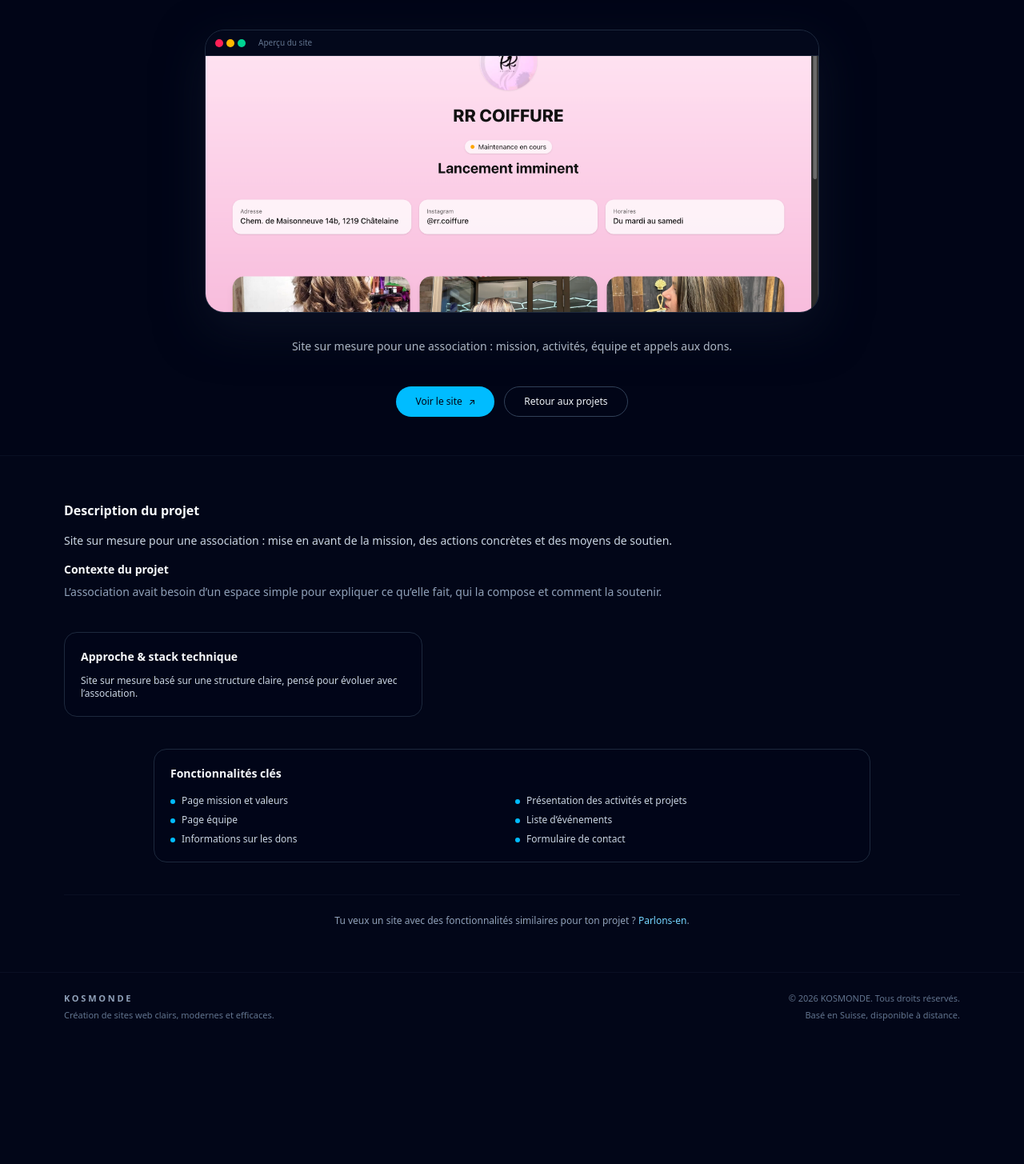
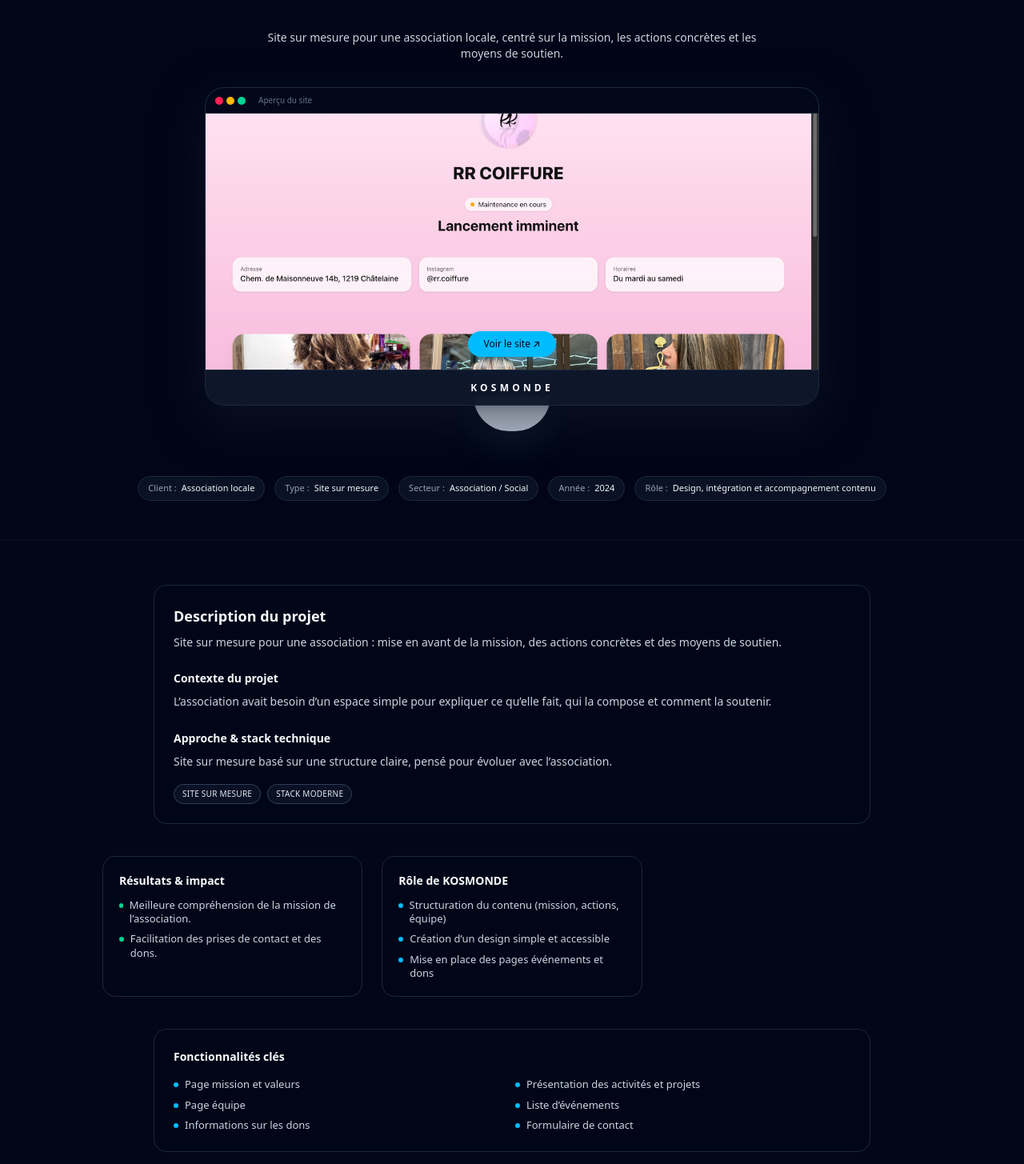
Before and after one commit to KOSMONDE/KOSMONDE, a Next.js app: page /projets/association-locale in a window 1280 px wide. Shown: the part 255-1710 px from the top of the page at 80% size. Before the commit the page ends 1620 px from the top, so only its background shows below. Built offline with nearby package versions, Linux system fonts and the light colour scheme.

Commit message:
Mise à jour page projet

```diff
--- a/app/projets/[slug]/page.tsx
+++ b/app/projets/[slug]/page.tsx
@@ -11,7 +11,6 @@ type Props = {
 };
 
 export default async function ProjectPage({ params }: Props) {
-  // Next 16 : params est une Promise
   const { slug } = await params;
   const cleanSlug = slug.trim();
 
@@ -63,13 +62,31 @@ export default async function ProjectPage({ params }: Props) {
       ? "bg-amber-400"
       : "bg-sky-400";
 
+  const quickInfoItems = [
+    { label: "Client", value: (project as any).client },
+    { label: "Type", value: project.type },
+    { label: "Secteur", value: (project as any).sector },
+    { label: "Année", value: (project as any).year },
+    { label: "Rôle", value: (project as any).role },
+  ].filter((item) => item.value);
+
+  const hasQuickInfo = quickInfoItems.length > 0;
+  const hasResults = (project as any).results?.length;
+  const hasKosmondeRoles = (project as any).kosmondeRoles?.length;
+  const hasTestimonial = Boolean((project as any).testimonial);
+
+  const currentIndex = projects.findIndex((p) => p.slug === cleanSlug);
+  const prevProject = currentIndex > 0 ? projects[currentIndex - 1] : null;
+  const nextProject =
+    currentIndex < projects.length - 1 ? projects[currentIndex + 1] : null;
+
   return (
     <main className="bg-slate-950 text-slate-50 min-h-screen pb-16 flex flex-col">
       <Header />
 
-      {/* HERO CENTRÉ */}
+      {/* HERO */}
       <section className="border-b border-slate-900/60 bg-slate-950/95">
-        <div className="container-kosmonde py-12 space-y-8 text-center max-w-3xl mx-auto">
+        <div className="container-kosmonde py-10 sm:py-12 space-y-8 text-center max-w-4xl mx-auto">
           {/* Fil d’Ariane */}
           <div className="flex justify-center gap-2 text-[11px] text-slate-400">
             <Link href="/" className="hover:text-slate-100">
@@ -80,34 +97,43 @@ export default async function ProjectPage({ params }: Props) {
               Projets
             </Link>
             <span>/</span>
-            <span className="text-slate-300">{project.title}</span>
+            <span className="text-slate-300 line-clamp-1">{project.title}</span>
           </div>
 
-          {/* TYPE + STATUT */}
+          {/* Type + statut */}
           <div className="flex justify-center items-center gap-3">
             <span className="text-[11px] uppercase tracking-[0.18em] text-slate-400">
               {project.type}
             </span>
-
             <span className="inline-flex items-center gap-2 rounded-full border border-slate-800 bg-slate-900/80 px-3 py-1 text-[11px] font-medium text-slate-200">
-              <span
-                className={`h-2.5 w-2.5 rounded-full ${statusDotClass}`}
-              />
+              <span className={`h-2.5 w-2.5 rounded-full ${statusDotClass}`} />
               {statusLabel}
             </span>
           </div>
 
-          {/* TITRE */}
-          <h1 className="text-3xl font-semibold tracking-tight sm:text-4xl text-slate-50">
+          {/* Titre */}
+          <h1 className="text-2xl sm:text-3xl md:text-4xl font-semibold tracking-tight text-slate-50">
             {project.title}
           </h1>
 
-          {/* IMAGE */}
-          <div className="relative mx-auto max-w-3xl">
+          {/* Résumé hero */}
+          {(project as any).heroSummary || project.shortDesc ? (
+            <p className="max-w-2xl mx-auto text-xs sm:text-sm text-slate-300 px-4">
+              {(project as any).heroSummary || project.shortDesc}
+            </p>
+          ) : null}
+
+          {/* Bloc iMac en CSS : écran + menton + pied */}
+          <div className="relative mx-auto max-w-3xl w-full group mt-4 sm:mt-6">
+            {/* Écran + menton */}
+            <div className="relative w-full">
+              {/* Glow derrière l'écran */}
               {/* eslint-disable-next-line tailwindcss/no-custom-classname */}
               <div className="pointer-events-none absolute inset-0 -z-10 rounded-3xl bg-[radial-gradient(circle_at_top,_rgba(56,189,248,0.25),_transparent_55%)] opacity-70" />
+
               <div className="relative overflow-hidden rounded-3xl border border-slate-800 bg-slate-900/80 shadow-[0_20px_60px_rgba(15,23,42,0.7)]">
-              <div className="flex h-8 items-center gap-1 border-b border-slate-800/80 bg-slate-950/80 px-3">
+                {/* Barre du haut */}
+                <div className="flex h-8 items-center gap-1 border-b border-slate-800 bg-slate-950/90 px-3 rounded-t-3xl">
                   <span className="h-2.5 w-2.5 rounded-full bg-rose-500" />
                   <span className="h-2.5 w-2.5 rounded-full bg-amber-400" />
                   <span className="h-2.5 w-2.5 rounded-full bg-emerald-400" />
@@ -116,35 +142,198 @@ export default async function ProjectPage({ params }: Props) {
                   </span>
                 </div>
 
-              <div className="relative h-64 w-full sm:h-72 lg:h-80">
+                {/* Image + bouton */}
+                <div className="relative h-56 sm:h-72 lg:h-80">
                   <Image
                     src={project.img}
                     alt={project.title}
                     fill
+                    sizes="(min-width: 1024px) 768px, 100vw"
                     className="object-cover object-center"
                   />
+
+                  {project.link && (
+                    <div className="absolute inset-x-0 bottom-0 flex justify-center pb-4">
+                      <Link
+                        href={project.link}
+                        target="_blank"
+                        rel="noreferrer"
+                        className="inline-flex items-center gap-2 rounded-full bg-sky-400 px-5 py-2 text-[11px] sm:text-xs font-medium text-slate-950 shadow-lg shadow-sky-500/25 hover:bg-sky-300"
+                      >
+                        Voir le site ↗
+                      </Link>
+                    </div>
+                  )}
+                </div>
+
+                {/* Menton iMac : même couleur que le cadre + KOSMONDE en blanc */}
+                <div className="h-9 sm:h-10 md:h-11 flex items-center justify-center border-t border-slate-800 bg-slate-900/90">
+                  <span className="text-[9px] sm:text-[10px] md:text-xs font-semibold tracking-[0.35em] text-slate-50 uppercase">
+                    KOSMONDE
+                  </span>
                 </div>
               </div>
             </div>
 
-          {/* DESCRIPTION SOUS L’IMAGE */}
-          <p className="max-w-2xl mx-auto text-sm text-slate-300 px-4">
-            {project.shortDesc}
+            {/* Pied iMac clair, centré */}
+            <div className="-mt-2 sm:-mt-3 flex flex-col items-center pointer-events-none select-none">
+              <div className="h-9 sm:h-10 md:h-11 w-16 sm:w-20 md:w-24 bg-gradient-to-b from-slate-300 via-slate-200 to-slate-300 rounded-b-[999px] shadow-[0_20px_40px_rgba(15,23,42,0.9)]" />
+            </div>
+          </div>
+
+          {/* Infos rapides */}
+          {hasQuickInfo && (
+            <div className="flex flex-wrap justify-center gap-2 sm:gap-3 px-4 pt-6">
+              {quickInfoItems.map((item) => (
+                <div
+                  key={item.label}
+                  className="rounded-full border border-slate-800 bg-slate-900/70 px-3 py-1.5 text-[10px] sm:text-[11px] flex items-center gap-1.5"
+                >
+                  <span className="text-slate-400">{item.label} :</span>
+                  <span className="font-medium text-slate-100 truncate max-w-[140px] sm:max-w-none">
+                    {item.value as string}
+                  </span>
+                </div>
+              ))}
+            </div>
+          )}
+        </div>
+      </section>
+
+      {/* CONTENU PRINCIPAL */}
+      <section className="container-kosmonde py-10 lg:py-14 space-y-10">
+        {/* Description + Contexte + Stack */}
+        <div className="max-w-4xl mx-auto rounded-2xl border border-slate-800 bg-slate-950/80 p-5 sm:p-6 space-y-6">
+          <div>
+            <h2 className="text-base sm:text-lg font-semibold text-slate-50">
+              Description du projet
+            </h2>
+            <p className="mt-2 text-sm text-slate-300 leading-relaxed">
+              {project.desc}
+            </p>
+          </div>
+
+          {project.context && (
+            <div>
+              <h3 className="text-sm font-semibold text-slate-50">
+                Contexte du projet
+              </h3>
+              <p className="mt-2 text-sm text-slate-300 leading-relaxed">
+                {project.context}
+              </p>
+            </div>
+          )}
+
+          <div>
+            <h3 className="text-sm font-semibold text-slate-50">
+              Approche & stack technique
+            </h3>
+            <p className="mt-2 text-sm text-slate-300 leading-relaxed">
+              {project.techStack}
             </p>
 
-          {/* CTA CENTRÉ */}
-          <div className="flex flex-wrap justify-center gap-3 pt-2">
-            {project.link && (
-              <Link
-                href={project.link}
-                target="_blank"
-                rel="noreferrer"
-                className="inline-flex items-center gap-2 justify-center rounded-full bg-sky-400 px-6 py-2.5 text-xs font-medium text-slate-950 hover:bg-sky-300"
+            {(project as any).techBadges && (
+              <div className="mt-4 flex flex-wrap gap-2">
+                {(project as any).techBadges.map((badge: string) => (
+                  <span
+                    key={badge}
+                    className="rounded-full border border-slate-700 bg-slate-900/70 px-2.5 py-1 text-[10px] uppercase tracking-wide text-slate-200"
                   >
-                <span>Voir le site</span>
-                <span className="text-[11px]">↗</span>
+                    {badge}
+                  </span>
+                ))}
+              </div>
+            )}
+          </div>
+        </div>
+
+        {/* Résultats / Témoignage / Rôle */}
+        {(hasResults || hasTestimonial || hasKosmondeRoles) && (
+          <div className="grid gap-6 lg:grid-cols-3 max-w-5xl mx-auto">
+            {hasResults && (
+              <div className="rounded-2xl border border-slate-800 bg-slate-950/80 p-5">
+                <h3 className="text-sm font-semibold text-slate-50">
+                  Résultats & impact
+                </h3>
+                <ul className="mt-3 space-y-2 text-xs sm:text-[13px] text-slate-300">
+                  {(project as any).results.map((result: string) => (
+                    <li key={result} className="flex gap-2">
+                      <span className="mt-1.5 h-1.5 w-1.5 rounded-full bg-emerald-400" />
+                      <span>{result}</span>
+                    </li>
+                  ))}
+                </ul>
+              </div>
+            )}
+
+            {hasTestimonial && (
+              <div className="rounded-2xl border border-slate-800 bg-slate-950/80 p-5">
+                <h3 className="text-sm font-semibold text-slate-50">
+                  Témoignage client
+                </h3>
+                <p className="mt-3 text-xs sm:text-[13px] text-slate-200 italic">
+                  “{(project as any).testimonial}”
+                </p>
+                {((project as any).testimonialName ||
+                  (project as any).testimonialRole) && (
+                  <p className="mt-3 text-[11px] text-slate-400">
+                    {(project as any).testimonialName && (
+                      <span className="font-medium text-slate-200">
+                        {(project as any).testimonialName}
+                      </span>
+                    )}
+                    {(project as any).testimonialRole && (
+                      <span> • {(project as any).testimonialRole}</span>
+                    )}
+                  </p>
+                )}
+              </div>
+            )}
+
+            {hasKosmondeRoles && (
+              <div className="rounded-2xl border border-slate-800 bg-slate-950/80 p-5">
+                <h3 className="text-sm font-semibold text-slate-50">
+                  Rôle de KOSMONDE
+                </h3>
+                <ul className="mt-3 space-y-2 text-xs sm:text-[13px] text-slate-300">
+                  {(project as any).kosmondeRoles.map((item: string) => (
+                    <li key={item} className="flex gap-2">
+                      <span className="mt-1.5 h-1.5 w-1.5 rounded-full bg-sky-400" />
+                      <span>{item}</span>
+                    </li>
+                  ))}
+                </ul>
+              </div>
+            )}
+          </div>
+        )}
+
+        {/* Fonctionnalités clés */}
+        {project.features.length > 0 && (
+          <div className="max-w-4xl mx-auto rounded-2xl border border-slate-800 bg-slate-950/80 p-5 sm:p-6">
+            <h3 className="text-sm font-semibold text-slate-50">
+              Fonctionnalités clés
+            </h3>
+            <ul className="mt-4 grid gap-2 text-xs sm:text-[13px] text-slate-300 sm:grid-cols-2">
+              {project.features.map((feature) => (
+                <li key={feature} className="flex gap-2">
+                  <span className="mt-1.5 h-1.5 w-1.5 rounded-full bg-sky-400" />
+                  <span>{feature}</span>
+                </li>
+              ))}
+            </ul>
+          </div>
+        )}
+
+        {/* CTA final */}
+        <div className="border-t border-slate-900/60 pt-6 text-center space-y-6">
+          <p className="text-xs sm:text-[13px] text-slate-400">
+            Tu veux un site avec des fonctionnalités similaires pour ton projet ?{" "}
+            <Link href="/#contact" className="text-sky-300 hover:text-sky-200">
+              Parlons-en
             </Link>
-            )}
+            .
+          </p>
 
           <Link
             href="/#projets"
@@ -152,67 +341,32 @@ export default async function ProjectPage({ params }: Props) {
           >
             Retour aux projets
           </Link>
+
+          {(prevProject || nextProject) && (
+            <div className="mt-4 flex items-center justify-between text-[11px] text-slate-400">
+              {prevProject ? (
+                <Link
+                  href={`/projets/${prevProject.slug}`}
+                  className="inline-flex items-center gap-1 hover:text-sky-300 max-w-[45%] truncate"
+                >
+                  <span>←</span>
+                  <span className="truncate">{prevProject.title}</span>
+                </Link>
+              ) : (
+                <span />
+              )}
+
+              {nextProject && (
+                <Link
+                  href={`/projets/${nextProject.slug}`}
+                  className="inline-flex items-center gap-1 hover:text-sky-300 ml-auto max-w-[45%] truncate"
+                >
+                  <span className="truncate">{nextProject.title}</span>
+                  <span>→</span>
+                </Link>
+              )}
             </div>
-        </div>
-      </section>
-
-      {/* CONTENU PRINCIPAL ÉPURÉ */}
-      <section className="bg-slate-950 flex-1">
-        <div className="container-kosmonde py-10 lg:py-14 space-y-10">
-          {/* Description + contexte + stack */}
-          <div className="grid gap-10 lg:grid-cols-[minmax(0,1.4fr),minmax(0,1fr)] items-start">
-            <div className="space-y-4 max-w-3xl mx-auto lg:mx-0 text-sm text-slate-300">
-              <h2 className="text-base font-semibold text-slate-50">
-                Description du projet
-              </h2>
-              <p className="text-slate-300">{project.desc}</p>
-              <div className="space-y-2">
-                <h3 className="text-sm font-semibold text-slate-50">
-                  Contexte du projet
-                </h3>
-                <p className="text-slate-400">{project.context}</p>
-              </div>
-            </div>
-
-            <div className="max-w-md mx-auto lg:mx-0 rounded-2xl border border-slate-800 bg-slate-950/80 p-5">
-              <h3 className="text-sm font-semibold text-slate-50">
-                Approche & stack technique
-              </h3>
-              <p className="mt-3 text-xs text-slate-300">
-                {project.techStack}
-              </p>
-            </div>
-          </div>
-
-          {/* Fonctionnalités clés */}
-          <div className="max-w-4xl mx-auto rounded-2xl border border-slate-800 bg-slate-950/80 p-5">
-            <h3 className="text-sm font-semibold text-slate-50">
-              Fonctionnalités clés
-            </h3>
-            <ul className="mt-4 grid gap-2 text-xs text-slate-300 sm:grid-cols-2">
-              {project.features.map((feature) => (
-                <li key={feature} className="flex gap-2">
-                  <span className="mt-1.5 h-1.5 w-1.5 rounded-full bg-sky-400"></span>
-                  <span>{feature}</span>
-                </li>
-              ))}
-            </ul>
-          </div>
-
-          {/* Call to action final */}
-          <div className="border-t border-slate-900/60 pt-6 text-xs text-slate-400 text-center">
-            <p>
-              Tu veux un site avec des fonctionnalités similaires pour ton
-              projet ?{" "}
-              <Link
-                href="/#contact"
-                className="text-sky-300 hover:text-sky-200"
-              >
-                Parlons-en
-              </Link>
-              .
-            </p>
-          </div>
+          )}
         </div>
       </section>
 
--- a/app/projets/data.ts
+++ b/app/projets/data.ts
@@ -12,6 +12,19 @@ export type Project = {
   techStack: string;
   link?: string;
   img: string;
+
+  // === NOUVELLES PROPRIÉTÉS (toutes optionnelles) ===
+  client?: string;
+  sector?: string;
+  year?: string | number;
+  role?: string;
+  heroSummary?: string;
+  results?: string[];
+  testimonial?: string;
+  testimonialName?: string;
+  testimonialRole?: string;
+  kosmondeRoles?: string[];
+  techBadges?: string[];
 };
 
 export const projects: Project[] = [
@@ -35,9 +48,31 @@ export const projects: Project[] = [
     ],
     techStack:
       "Site vitrine moderne avec intégration d’outils de réservation et d’avis externes.",
-    // Remplace par l’URL réelle
     link: "https://www.sekoba-coiffure.ch/",
     img: "/projets/SEKOBA.png",
+
+    // Infos supplémentaires
+    client: "Salon de coiffure SEKOBA",
+    sector: "Beauté / Coiffure",
+    year: 2025,
+    role: "Conception UX/UI & développement complet",
+    heroSummary:
+      "Site vitrine moderne pour un salon de coiffure, avec réservation en ligne et mise en valeur des cheveux texturés.",
+    results: [
+      "Prise de rendez-vous en ligne simplifiée pour les clientes.",
+      "Image de marque plus professionnelle et cohérente.",
+    ],
+    testimonial:
+      "Le site est clair, moderne et nos clientes prennent facilement rendez-vous en ligne.",
+    testimonialName: "Gérant·e du salon SEKOBA",
+    testimonialRole: "Salon de coiffure SEKOBA",
+    kosmondeRoles: [
+      "Analyse des besoins et de la cible",
+      "Conception UX/UI",
+      "Intégration de l’outil de réservation",
+      "Optimisation mobile",
+    ],
+    techBadges: ["Next.js", "React", "TypeScript", "Tailwind CSS"],
   },
   {
     slug: "gbm-avocats",
@@ -60,8 +95,25 @@ export const projects: Project[] = [
     ],
     techStack:
       "Refonte vers une stack JavaScript moderne, avec un focus sur la clarté et la confiance.",
-    link: "https://gbm-avocats.com//",
+    link: "https://gbm-avocats.com/",
     img: "/projets/GBM-AVOCATS.png",
+
+    client: "Cabinet GBM Avocats",
+    sector: "Droit / Services juridiques",
+    year: 2025,
+    role: "Refonte design & intégration front-end",
+    heroSummary:
+      "Refonte d’un site vitrine pour un cabinet d’avocats, axée sur la clarté, la confiance et la lisibilité des informations.",
+    results: [
+      "Structure plus claire des domaines de compétence.",
+      "Expérience plus rassurante pour les visiteurs.",
+    ],
+    kosmondeRoles: [
+      "Refonte de l’architecture de contenu",
+      "Design des pages clés (accueil, équipe, domaines)",
+      "Intégration front-end moderne",
+    ],
+    techBadges: ["JavaScript", "Next.js", "Tailwind CSS"],
   },
   {
     slug: "association-locale",
@@ -86,5 +138,22 @@ export const projects: Project[] = [
       "Site sur mesure basé sur une structure claire, pensé pour évoluer avec l’association.",
     link: "http://rr-coiffure.ch/",
     img: "/projets/RR-COIFFURE.png",
+
+    client: "Association locale",
+    sector: "Association / Social",
+    year: 2024,
+    role: "Design, intégration et accompagnement contenu",
+    heroSummary:
+      "Site sur mesure pour une association locale, centré sur la mission, les actions concrètes et les moyens de soutien.",
+    results: [
+      "Meilleure compréhension de la mission de l’association.",
+      "Facilitation des prises de contact et des dons.",
+    ],
+    kosmondeRoles: [
+      "Structuration du contenu (mission, actions, équipe)",
+      "Création d’un design simple et accessible",
+      "Mise en place des pages événements et dons",
+    ],
+    techBadges: ["Site sur mesure", "Stack moderne"],
   },
 ];
--- a/components/PourquoiEtTarifsSection.tsx
+++ b/components/PourquoiEtTarifsSection.tsx
@@ -64,7 +64,7 @@ export function PourquoiEtTarifsSection() {
                     </p>
                   </div>
                   <span className="text-xs font-medium text-sky-300">
-                    À partir de XXX CHF
+                    À partir de 250 CHF
                   </span>
                 </div>
               </div>
@@ -80,7 +80,7 @@ export function PourquoiEtTarifsSection() {
                     </p>
                   </div>
                   <span className="text-xs font-medium text-sky-300">
-                    À partir de XXX CHF
+                    À partir de 350 CHF
                   </span>
                 </div>
               </div>
```
Also changed, not shown: public/mockups/imac-stand.png (added). Lines whose indentation alone changed are shown as unchanged.
